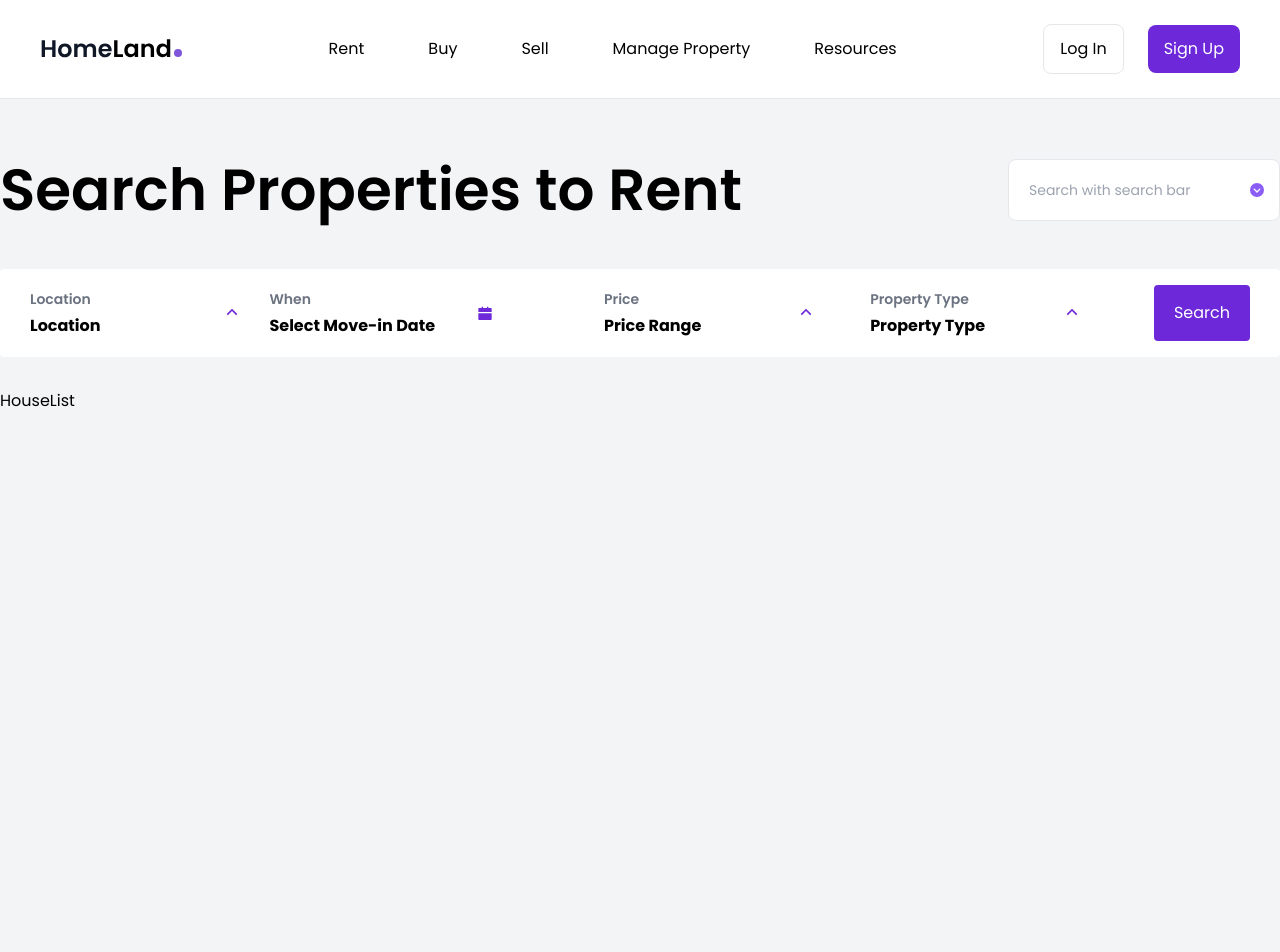
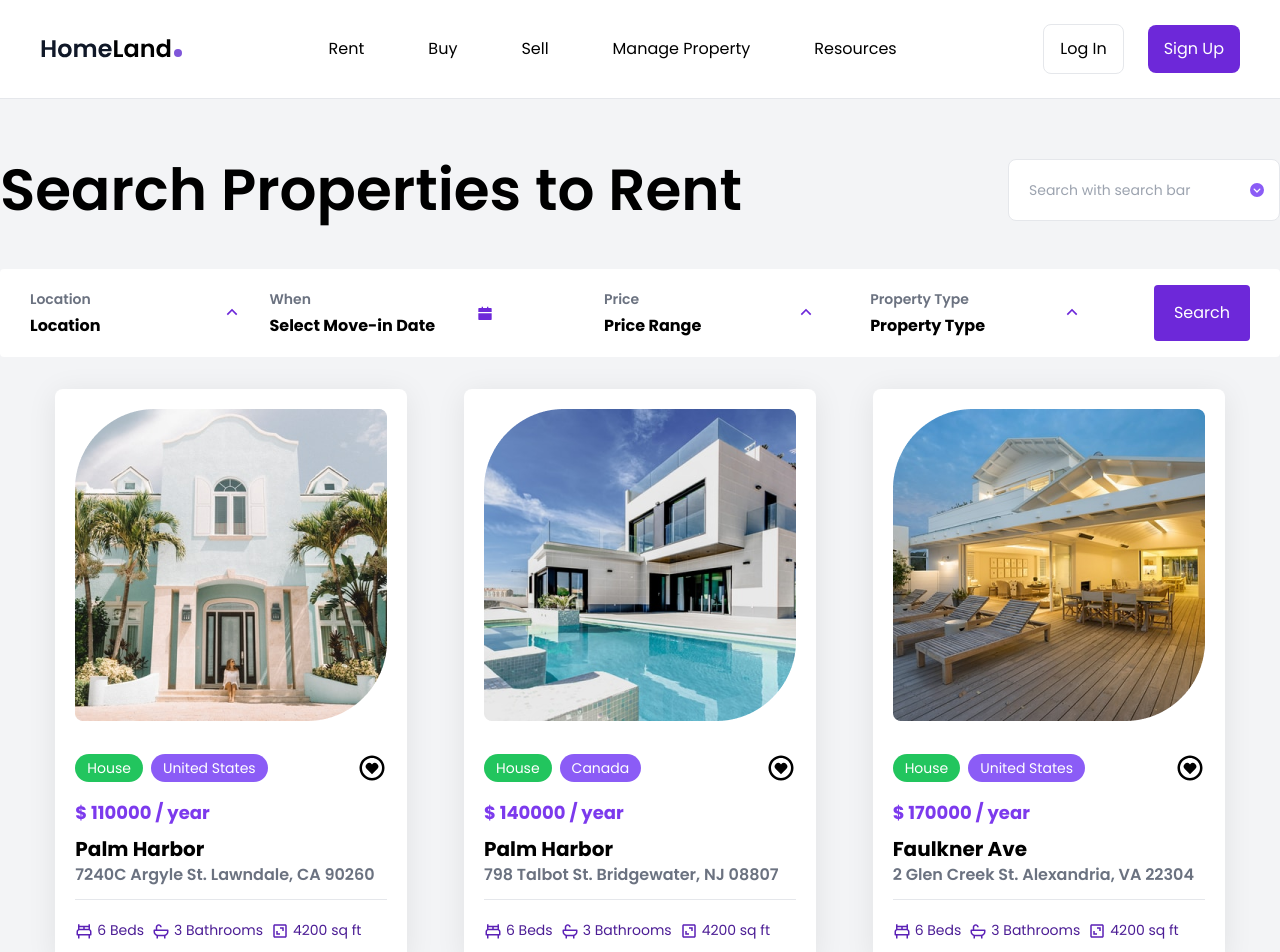
Before and after one commit to Sauravionic/Real-Estate-assignment, a React (Create React App) app: page / in a window 1280 px wide. Shown: the top 952 px of the page. Built offline with nearby package versions, Linux system fonts and the light colour scheme.

Commit message:
Completed Houses display. Redesigned the cards of the houses. Set the states also. Closes #6

```diff
--- /dev/null
+++ b/src/components/House.js
@@ -0,0 +1,54 @@
+import React from 'react';
+
+// import icons
+import { BiHeartCircle, BiBed, BiBath, BiArea } from 'react-icons/bi';
+import { housesData } from '../data';
+
+const House = ({ house }) => {
+  return (
+    <div className='bg-white shadow-1 p-5 rounded-lg w-full max-w-[352px] mx-auto cursor-pointer hover:shadow-2xl transition'>
+      <img className='mb-8' src={house.image} alt='' />
+      <div className='mb-4 flex gap-x-2 text-sm justify-between'>
+        <div className='flex gap-x-2 items-center'>
+            <div className='py-1 bg-green-500 rounded-full text-white px-3 inline-block'>
+                {house.type}
+            </div>
+            <div className='py-1 bg-violet-500 rounded-full text-white px-3 inline-block'>
+                {house.country}
+            </div>
+        </div>
+        <div className='heart'>
+            <BiHeartCircle className='text-3xl hover:text-red-500'/>
+        </div>
+      </div>
+      <div className='text-lg font-bold text-violet-600 mb-2'>
+        $ {house.price} / year
+      </div>
+      <div className='text-xl font-bold'>{house.name}</div>
+      <div className='text-md font-semibold text-gray-500 max-w-[360px]'>{house.address}</div>
+      <hr className='my-3'></hr>
+      <div className='flex gap-x-2 mt-5'>
+        <div className='flex items-center text-gray-600 gap-1'>
+          <div className='text-[18px] rounded-full'>
+            <BiBed className='text-violet-800'/>
+          </div>
+          <div className='text-[14px] text-violet-900'>{house.bedrooms} Beds</div>
+        </div>
+        <div className='flex items-center text-gray-600 gap-1'>
+          <div className='text-[18px] rounded-full'>
+            <BiBath className='text-violet-800' />
+          </div>
+          <div className='text-[14px] text-violet-900'>{house.bathrooms} Bathrooms</div>
+        </div>
+        <div className='flex items-center text-gray-600 gap-1'>
+          <div className='text-[18px] rounded-full'>
+            <BiArea className='text-violet-800' />
+          </div>
+          <div className='text-[14px] text-violet-900'>{house.surface}</div>
+        </div>
+      </div>
+    </div>
+  );
+};
+
+export default House;
--- a/src/components/HouseList.js
+++ b/src/components/HouseList.js
@@ -1,9 +1,46 @@
-import React, { useContext } from 'react'
+import React, { useContext } from 'react';
+
+// import context
+import { HouseContext } from './HouseContext';
+// import components
+import House from './House';
+// import link
+import { Link } from 'react-router-dom';
+// import icons
+import { ImSpinner2 } from 'react-icons/im';
 
 const HouseList = () => {
+  const { houses, loading } = useContext(HouseContext);
+
+  if (loading) {
+    return (
+      <ImSpinner2 className='mx-auto animate-spin text-violet-700 text-4xl mt-[200px]' />
+    );
+  }
+
+  if (houses.length < 1) {
+    return (
+      <div className='text-center text-3xl text-gray-400 mt-48'>
+        Sorry, nothing was found.
+      </div>
+    );
+  }
+
   return (
-    <div>HouseList</div>
-  )
-}
+    <section className='mb-20'>
+      <div className='container mx-auto'>
+        <div className='grid md:grid-cols-2 lg:grid-cols-3 gap-4 lg:gap-14'>
+          {houses.map((house, index) => {
+            return (
+              <Link to={`/property/${house.id}`} key={index}>
+                <House house={house} />
+              </Link>
+            );
+          })}
+        </div>
+      </div>
+    </section>
+  );
+};
 
-export default HouseList
+export default HouseList;
--- a/src/data.js
+++ b/src/data.js
@@ -57,8 +57,8 @@ import Agent12 from './assets/img/agents/agent12.png';
 export const housesData = [
   {
     id: 1,
+    name: 'Palm Harbor',
     type: 'House',
-    name: 'House 1',
     description:
       'Lorem ipsum dolor sit amet consectetur adipisicing elit. Amet, illoat. Repudiandae ratione impedit delectus consectetur. Aspernaturvero obcaecati placeat ab distinctio unde ipsam molestias atqueratione delectus blanditiis nemo eius dignissimos doloremque quaealiquid maiores id tempore consequatur, quod pariatur saepe.',
     image: House1,
@@ -78,8 +78,8 @@ export const housesData = [
   },
   {
     id: 2,
+    name: 'Palm Harbor',
     type: 'House',
-    name: 'House 2',
     description:
       'Lorem ipsum dolor sit amet consectetur adipisicing elit. Amet, illoat. Repudiandae ratione impedit delectus consectetur. Aspernaturvero obcaecati placeat ab distinctio unde ipsam molestias atqueratione delectus blanditiis nemo eius dignissimos doloremque quaealiquid maiores id tempore consequatur, quod pariatur saepe.',
     image: House2,
@@ -99,8 +99,8 @@ export const housesData = [
   },
   {
     id: 3,
+    name: 'Faulkner Ave',
     type: 'House',
-    name: 'House 3',
     description:
       'Lorem ipsum dolor sit amet consectetur adipisicing elit. Amet, illoat. Repudiandae ratione impedit delectus consectetur. Aspernaturvero obcaecati placeat ab distinctio unde ipsam molestias atqueratione delectus blanditiis nemo eius dignissimos doloremque quaealiquid maiores id tempore consequatur, quod pariatur saepe.',
     image: House3,
@@ -120,8 +120,8 @@ export const housesData = [
   },
   {
     id: 4,
+    name: 'Time Ave',
     type: 'House',
-    name: 'House 4',
     description:
       'Lorem ipsum dolor sit amet consectetur adipisicing elit. Amet, illoat. Repudiandae ratione impedit delectus consectetur. Aspernaturvero obcaecati placeat ab distinctio unde ipsam molestias atqueratione delectus blanditiis nemo eius dignissimos doloremque quaealiquid maiores id tempore consequatur, quod pariatur saepe.',
     image: House4,
@@ -141,8 +141,8 @@ export const housesData = [
   },
   {
     id: 5,
+    name: 'Woodland',
     type: 'House',
-    name: 'House 5',
     description:
       'Lorem ipsum dolor sit amet consectetur adipisicing elit. Amet, illoat. Repudiandae ratione impedit delectus consectetur. Aspernaturvero obcaecati placeat ab distinctio unde ipsam molestias atqueratione delectus blanditiis nemo eius dignissimos doloremque quaealiquid maiores id tempore consequatur, quod pariatur saepe.',
     image: House5,
@@ -162,8 +162,8 @@ export const housesData = [
   },
   {
     id: 6,
+    name: 'Inn Home',
     type: 'House',
-    name: 'House 6',
     description:
       'Lorem ipsum dolor sit amet consectetur adipisicing elit. Amet, illoat. Repudiandae ratione impedit delectus consectetur. Aspernaturvero obcaecati placeat ab distinctio unde ipsam molestias atqueratione delectus blanditiis nemo eius dignissimos doloremque quaealiquid maiores id tempore consequatur, quod pariatur saepe.',
     image: House6,
@@ -183,8 +183,8 @@ export const housesData = [
   },
   {
     id: 7,
+    name: 'Lorem House',
     type: 'Apartament',
-    name: 'Apartament 1',
     description:
       'Lorem ipsum dolor sit amet consectetur adipisicing elit. Amet, illoat. Repudiandae ratione impedit delectus consectetur. Aspernaturvero obcaecati placeat ab distinctio unde ipsam molestias atqueratione delectus blanditiis nemo eius dignissimos doloremque quaealiquid maiores id tempore consequatur, quod pariatur saepe.',
     image: Apartment1,
@@ -204,8 +204,8 @@ export const housesData = [
   },
   {
     id: 8,
+    name: 'consectetur',
     type: 'Apartament',
-    name: 'Apartament 2',
     description:
       'Lorem ipsum dolor sit amet consectetur adipisicing elit. Amet, illoat. Repudiandae ratione impedit delectus consectetur. Aspernaturvero obcaecati placeat ab distinctio unde ipsam molestias atqueratione delectus blanditiis nemo eius dignissimos doloremque quaealiquid maiores id tempore consequatur, quod pariatur saepe.',
     image: Apartment2,
@@ -225,8 +225,8 @@ export const housesData = [
   },
   {
     id: 9,
+    name: 'Golden',
     type: 'Apartament',
-    name: 'Apartament 3',
     description:
       'Lorem ipsum dolor sit amet consectetur adipisicing elit. Amet, illoat. Repudiandae ratione impedit delectus consectetur. Aspernaturvero obcaecati placeat ab distinctio unde ipsam molestias atqueratione delectus blanditiis nemo eius dignissimos doloremque quaealiquid maiores id tempore consequatur, quod pariatur saepe.',
     image: Apartment3,
@@ -246,8 +246,8 @@ export const housesData = [
   },
   {
     id: 10,
+    name: 'Imperial',
     type: 'House',
-    name: 'House 7',
     description:
       'Lorem ipsum dolor sit amet consectetur adipisicing elit. Amet, illoat. Repudiandae ratione impedit delectus consectetur. Aspernaturvero obcaecati placeat ab distinctio unde ipsam molestias atqueratione delectus blanditiis nemo eius dignissimos doloremque quaealiquid maiores id tempore consequatur, quod pariatur saepe.',
     image: House7,
@@ -267,8 +267,8 @@ export const housesData = [
   },
   {
     id: 11,
+    name: 'Main House',
     type: 'House',
-    name: 'House 8',
     description:
       'Lorem ipsum dolor sit amet consectetur adipisicing elit. Amet, illoat. Repudiandae ratione impedit delectus consectetur. Aspernaturvero obcaecati placeat ab distinctio unde ipsam molestias atqueratione delectus blanditiis nemo eius dignissimos doloremque quaealiquid maiores id tempore consequatur, quod pariatur saepe.',
     image: House8,
@@ -288,8 +288,8 @@ export const housesData = [
   },
   {
     id: 12,
+    name: 'Heights',
     type: 'House',
-    name: 'House 9',
     description:
       'Lorem ipsum dolor sit amet consectetur adipisicing elit. Amet, illoat. Repudiandae ratione impedit delectus consectetur. Aspernaturvero obcaecati placeat ab distinctio unde ipsam molestias atqueratione delectus blanditiis nemo eius dignissimos doloremque quaealiquid maiores id tempore consequatur, quod pariatur saepe.',
     image: House9,
@@ -309,8 +309,8 @@ export const housesData = [
   },
   {
     id: 13,
+    name: 'Raymond Hood',
     type: 'House',
-    name: 'House 10',
     description:
       'Lorem ipsum dolor sit amet consectetur adipisicing elit. Amet, illoat. Repudiandae ratione impedit delectus consectetur. Aspernaturvero obcaecati placeat ab distinctio unde ipsam molestias atqueratione delectus blanditiis nemo eius dignissimos doloremque quaealiquid maiores id tempore consequatur, quod pariatur saepe.',
     image: House10,
@@ -330,8 +330,8 @@ export const housesData = [
   },
   {
     id: 14,
+    name: 'Hood House',
     type: 'House',
-    name: 'House 11',
     description:
       'Lorem ipsum dolor sit amet consectetur adipisicing elit. Amet, illoat. Repudiandae ratione impedit delectus consectetur. Aspernaturvero obcaecati placeat ab distinctio unde ipsam molestias atqueratione delectus blanditiis nemo eius dignissimos doloremque quaealiquid maiores id tempore consequatur, quod pariatur saepe.',
     image: House11,
@@ -351,8 +351,8 @@ export const housesData = [
   },
   {
     id: 15,
+    name: 'Wood Inn',
     type: 'House',
-    name: 'House 12',
     description:
       'Lorem ipsum dolor sit amet consectetur adipisicing elit. Amet, illoat. Repudiandae ratione impedit delectus consectetur. Aspernaturvero obcaecati placeat ab distinctio unde ipsam molestias atqueratione delectus blanditiis nemo eius dignissimos doloremque quaealiquid maiores id tempore consequatur, quod pariatur saepe.',
     image: House12,
@@ -372,8 +372,8 @@ export const housesData = [
   },
   {
     id: 16,
+    name: 'Chandra Tower',
     type: 'Apartament',
-    name: 'Apartament 16',
     description:
       'Lorem ipsum dolor sit amet consectetur adipisicing elit. Amet, illoat. Repudiandae ratione impedit delectus consectetur. Aspernaturvero obcaecati placeat ab distinctio unde ipsam molestias atqueratione delectus blanditiis nemo eius dignissimos doloremque quaealiquid maiores id tempore consequatur, quod pariatur saepe.',
     image: Apartment4,
@@ -393,8 +393,8 @@ export const housesData = [
   },
   {
     id: 17,
+    name: 'Harbor Palm',
     type: 'Apartament',
-    name: 'Apartament 17',
     description:
       'Lorem ipsum dolor sit amet consectetur adipisicing elit. Amet, illoat. Repudiandae ratione impedit delectus consectetur. Aspernaturvero obcaecati placeat ab distinctio unde ipsam molestias atqueratione delectus blanditiis nemo eius dignissimos doloremque quaealiquid maiores id tempore consequatur, quod pariatur saepe.',
     image: Apartment5,
@@ -414,8 +414,8 @@ export const housesData = [
   },
   {
     id: 18,
+    name: 'Beverly SpringField',
     type: 'Apartament',
-    name: 'Apartament 18',
     description:
       'Lorem ipsum dolor sit amet consectetur adipisicing elit. Amet, illoat. Repudiandae ratione impedit delectus consectetur. Aspernaturvero obcaecati placeat ab distinctio unde ipsam molestias atqueratione delectus blanditiis nemo eius dignissimos doloremque quaealiquid maiores id tempore consequatur, quod pariatur saepe.',
     image: Apartment6,
```
